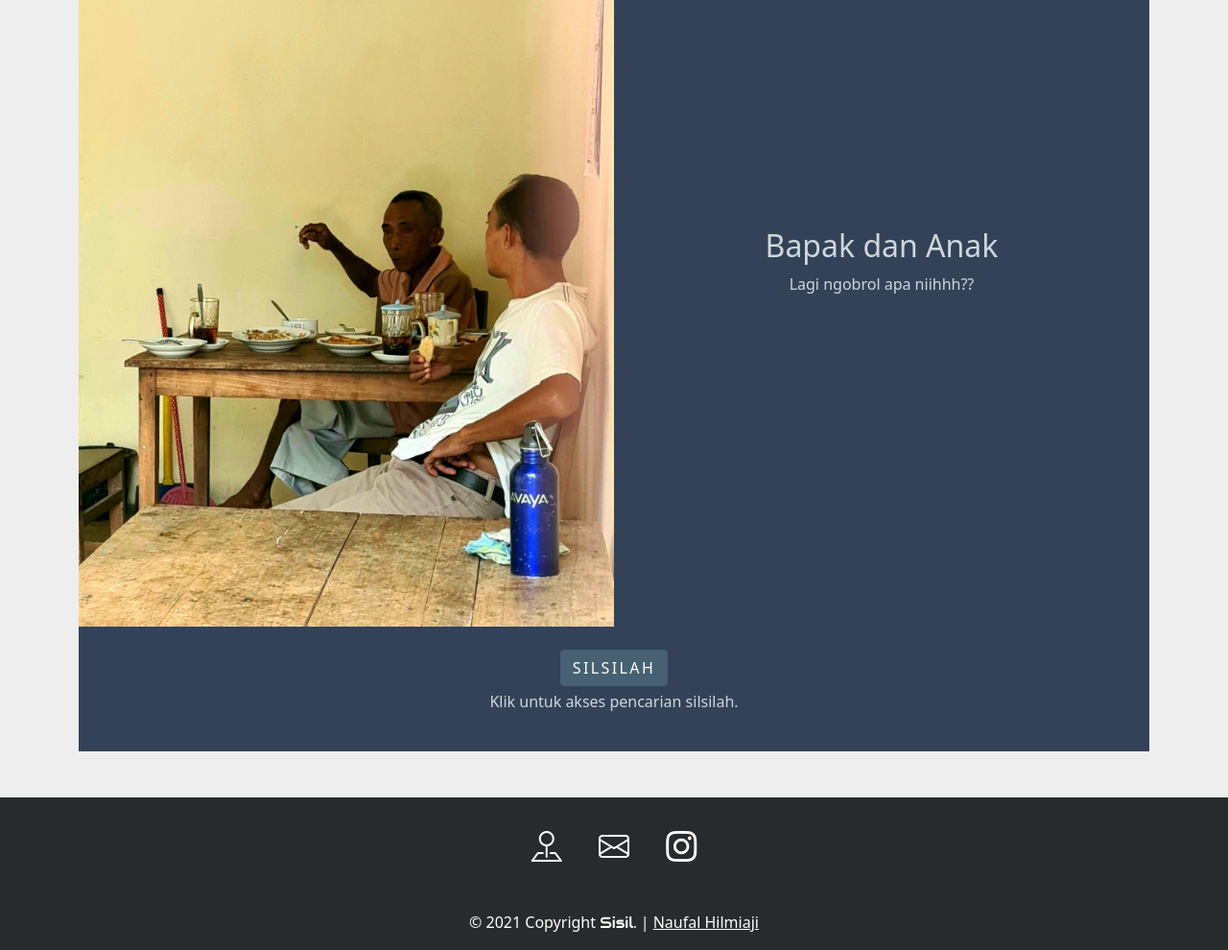
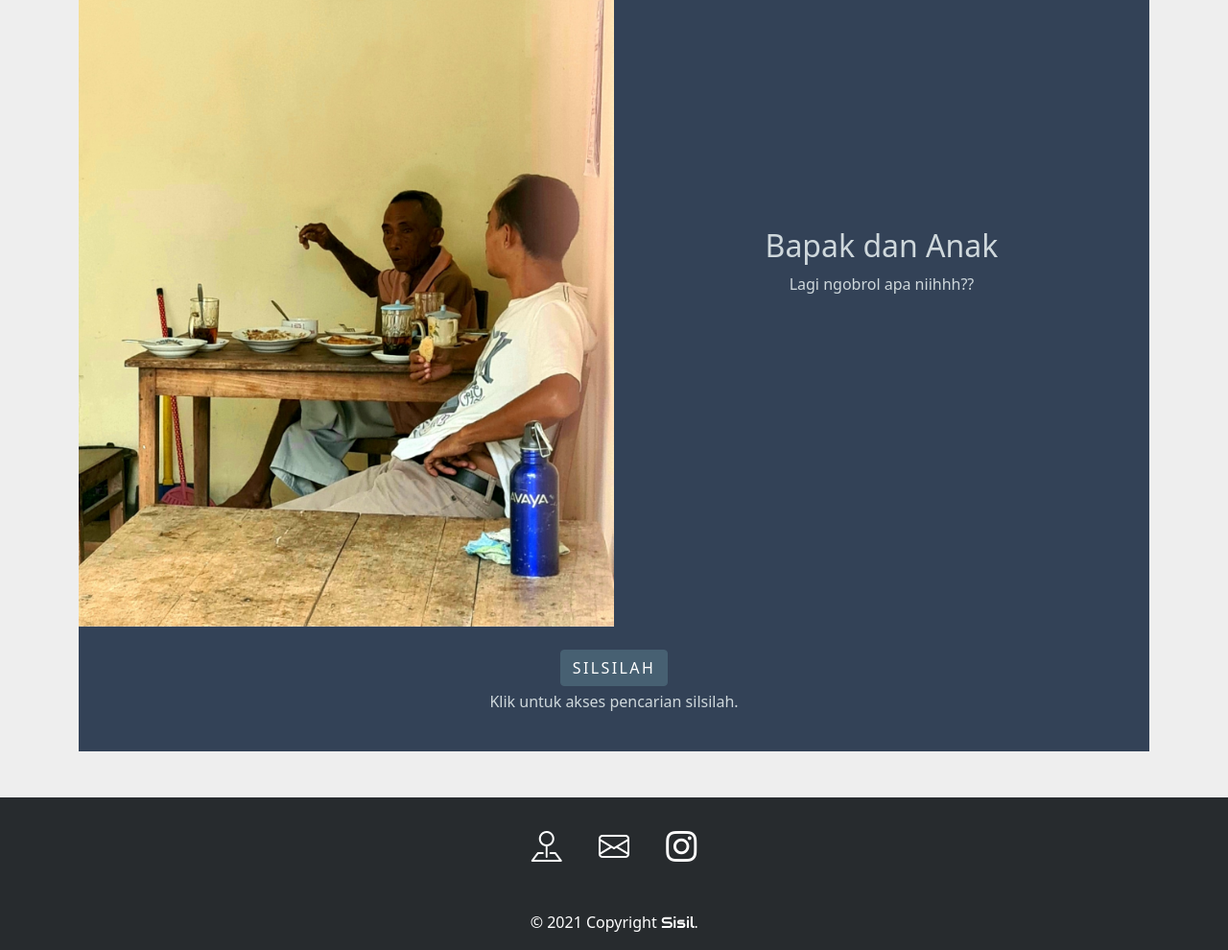
Before and after one commit to kantawidjaja/kantawidjaja.github.io, a website: page index.html in a window 1280 px wide. Shown: the part 2129-3119 px from the top of the page at 96% size. Drawn offline with nearby package versions, Linux system fonts and the light colour scheme; a web font is replaced by a local one.

Commit message:
Update index.html

```diff
--- a/index.html
+++ b/index.html
@@ -121,8 +121,7 @@
             </section>
         </div>
         <div class="text-center bg-transparent p-3">
-            &copy; 2021 Copyright <span id="appname">Sisil.</span> |
-            <a class="text-white" href="https://naufalhilmiaji.github.io/">Naufal Hilmiaji</a>
+            &copy; 2021 Copyright <span id="appname">Sisil.</span>
         </div>
     </footer>
 
```
